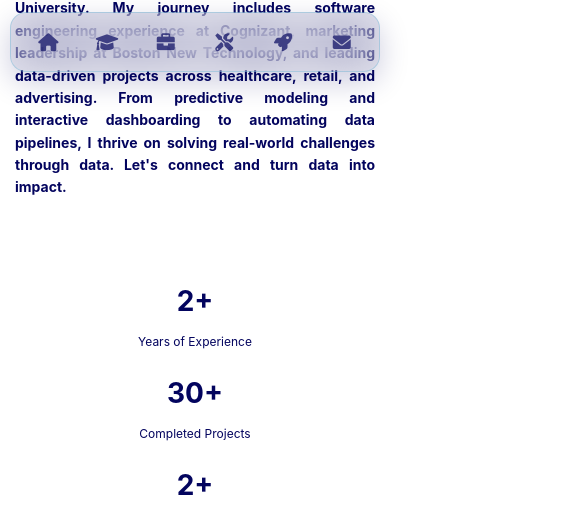
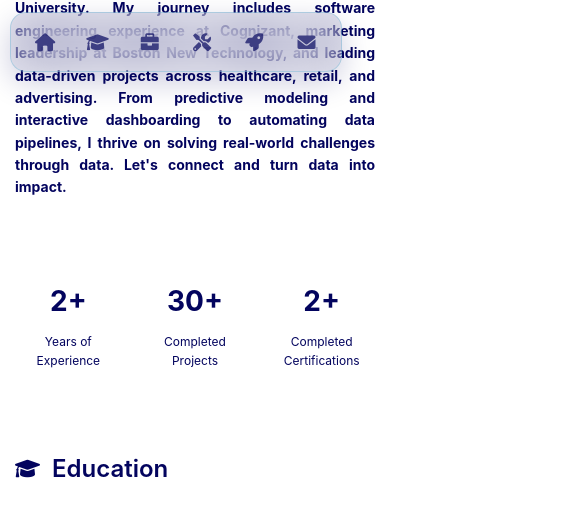
Before and after one commit to mohitravindrakamble/mohitravindrakamble.github.io, a plain HTML site: page index.html in a window 390 px wide. Shown: the part 762-1275 px from the top of the page, 565 px wide, since content can reach past the window. Drawn offline with Linux system fonts and the light colour scheme.

Commit message:
Updated css for navbar

```diff
--- a/index.html
+++ b/index.html
@@ -626,7 +626,7 @@ body:not(.light-mode) .dark-img {
         /* Contact Form */
         .contact-grid {
             display: grid;
-            grid-template-columns: 1fr 1fr;
+            grid-template-columns: none;
             gap: 40px;
             color: white;
         }
@@ -1038,7 +1038,6 @@ body:not(.light-mode) .dark-img {
 		}
 
 		body.light-mode .skill-pad {
-            color: #02035d;
 			background-color: #0096c7;
         }
 
@@ -1145,12 +1144,11 @@ body:not(.light-mode) .dark-img {
 
             .sticky-nav {
                 position: fixed;
-                left: 20px;
-                right: 20px;
+                left: 10vw;
                 bottom: 20px;
-                width: auto;
                 margin: 0;
                 padding: 12px;
+				width: 85vw;
             }
 
             .nav-container {
@@ -1181,7 +1179,7 @@ body:not(.light-mode) .dark-img {
             }
 
             .stats {
-                grid-template-columns: repeat(2, 1fr);
+                grid-template-columns: repeat(3, 1fr);
                 gap: 30px;
             }
 
@@ -1219,12 +1217,12 @@ body:not(.light-mode) .dark-img {
             }
 
             .stats {
-                grid-template-columns: 1fr;
+                grid-template-columns: repeat(3, 1fr);
                 gap: 20px;
             }
 
             .contact-grid {
-                grid-template-columns: 1fr;
+                grid-template-columns: none !important;
             }
 
             .hero-title, .hero-subtitle {
```
